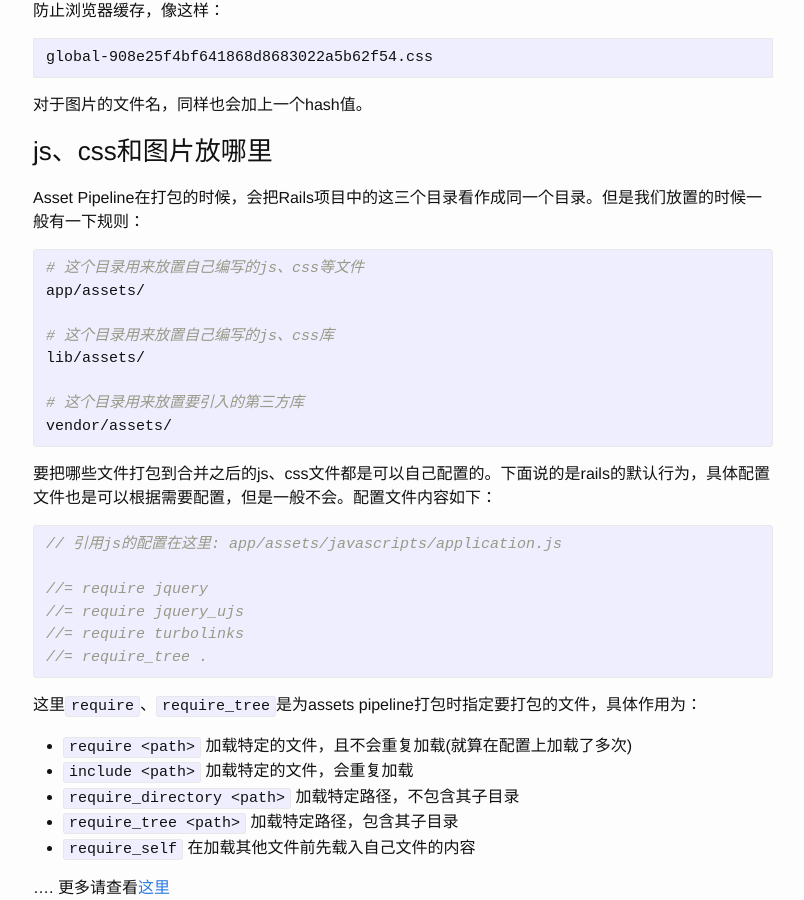
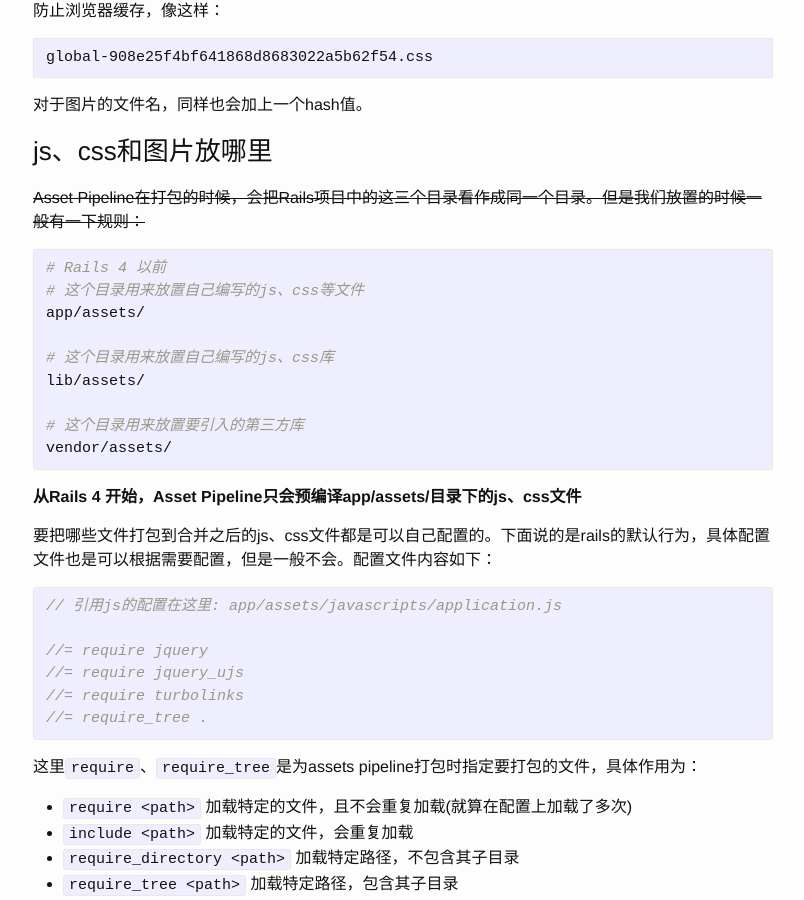
Before and after one commit to ACzero/aczero.github.io, a Jekyll site: the page built from _posts/2016-07-14-rails-frontend-guideline.markdown, in a window 1280 px wide and 900 px high, scrolled down 3800 px. Shown: the whole window, without its empty margins (237-1041 px from the left). Built offline with Jekyll 4.4.1, drawn with Linux system fonts in a browser that asks for light colours.

Commit message:
correct content

```diff
--- a/_posts/2016-07-14-rails-frontend-guideline.markdown
+++ b/_posts/2016-07-14-rails-frontend-guideline.markdown
@@ -186,9 +186,10 @@ global-908e25f4bf641868d8683022a5b62f54.css
 
 ### js、css和图片放哪里
 
-Asset Pipeline在打包的时候，会把Rails项目中的这三个目录看作成同一个目录。但是我们放置的时候一般有一下规则：
+~~Asset Pipeline在打包的时候，会把Rails项目中的这三个目录看作成同一个目录。但是我们放置的时候一般有一下规则：~~
 
 {% highlight bash %}
+# Rails 4 以前
 # 这个目录用来放置自己编写的js、css等文件
 app/assets/
 
@@ -198,6 +199,8 @@ lib/assets/
 # 这个目录用来放置要引入的第三方库
 vendor/assets/
 {% endhighlight %}
+
+**从Rails 4 开始，Asset Pipeline只会预编译app/assets/目录下的js、css文件**
 
 要把哪些文件打包到合并之后的js、css文件都是可以自己配置的。下面说的是rails的默认行为，具体配置文件也是可以根据需要配置，但是一般不会。配置文件内容如下：
 
```
